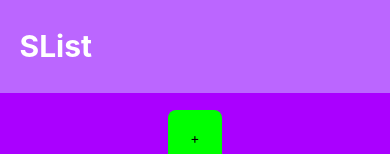
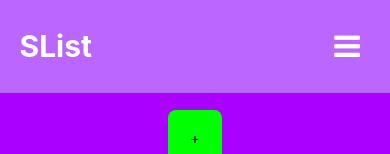
Before and after one commit to Rafael-Benicio/SList, a React Native app: screen /Home in a window 390 px wide. Shown: the top 154 px of the page. Built offline with nearby package versions, Linux system fonts and the light colour scheme.

Commit message:
mudança no cabeçalho de ambas as paginas e nos icones de 'gear' para 'bars'

```diff
--- a/src/Home/index.js
+++ b/src/Home/index.js
@@ -368,6 +368,10 @@ const Home=function({navigation, route}){
       {/*Cabeçalho*/}
       <View style={globals.header}>
         <Text style={globals.headerText}>SList</Text>
+        <TouchableOpacity
+          style={[globals.alCenter,globals.itemBtn]}>
+          <Icon name="bars" color="#fff" size={30}/>
+        </TouchableOpacity>
       </View>
       {/*Lista*/}
       <ScrollView showsVerticalScrollIndicator={false}>
--- a/src/List/index.js
+++ b/src/List/index.js
@@ -180,7 +180,7 @@ const List=function({navigation, route}){
               {/* Botão de '-' */}
               { !erase &&
               <TouchableOpacity
-                style={[styles.itemBtn,globals.alCenter,{backgroundColor:'#0f0'}]}
+                style={[globals.itemBtn,globals.alCenter,{backgroundColor:'#0f0'}]}
                 disabled={erase}
                 onPress={()=>setData(dt=>{return{...dt,...dt.data[getIndex(i.id)].record=i.record-1}})}
                 ><Text style={{fontSize:35}}>-</Text>
@@ -200,7 +200,7 @@ const List=function({navigation, route}){
               {/* Botão de '+' */}
               {!erase &&
                 <TouchableOpacity
-                  style={[styles.itemBtn,globals.alCenter,{backgroundColor:'#0f0'}]}
+                  style={[globals.itemBtn,globals.alCenter,{backgroundColor:'#0f0'}]}
                   disabled={erase}
                   onPress={()=>setData(dt=>{return{...dt,...dt.data[getIndex(i.id)].record=i.record+1}})}
                   ><Text style={{fontSize:25}}>+</Text>
@@ -371,9 +371,9 @@ const List=function({navigation, route}){
         {/*Botão para mostrar botões de apagar*/}
         <TouchableOpacity
           onPress={()=>(erase)?setErase(false):setConfLs(true)}
-          style={[globals.alCenter,styles.itemBtn]}
+          style={[globals.alCenter,globals.itemBtn]}
           >
-        <Icon name="gear" color={(erase)?"#900":'#fff'} size={30}/>
+        <Icon name="bars" color={(erase)?"#900":'#fff'} size={30}/>
         </TouchableOpacity>
       </View>
       <ScrollView showsVerticalScrollIndicator={false}>
```
